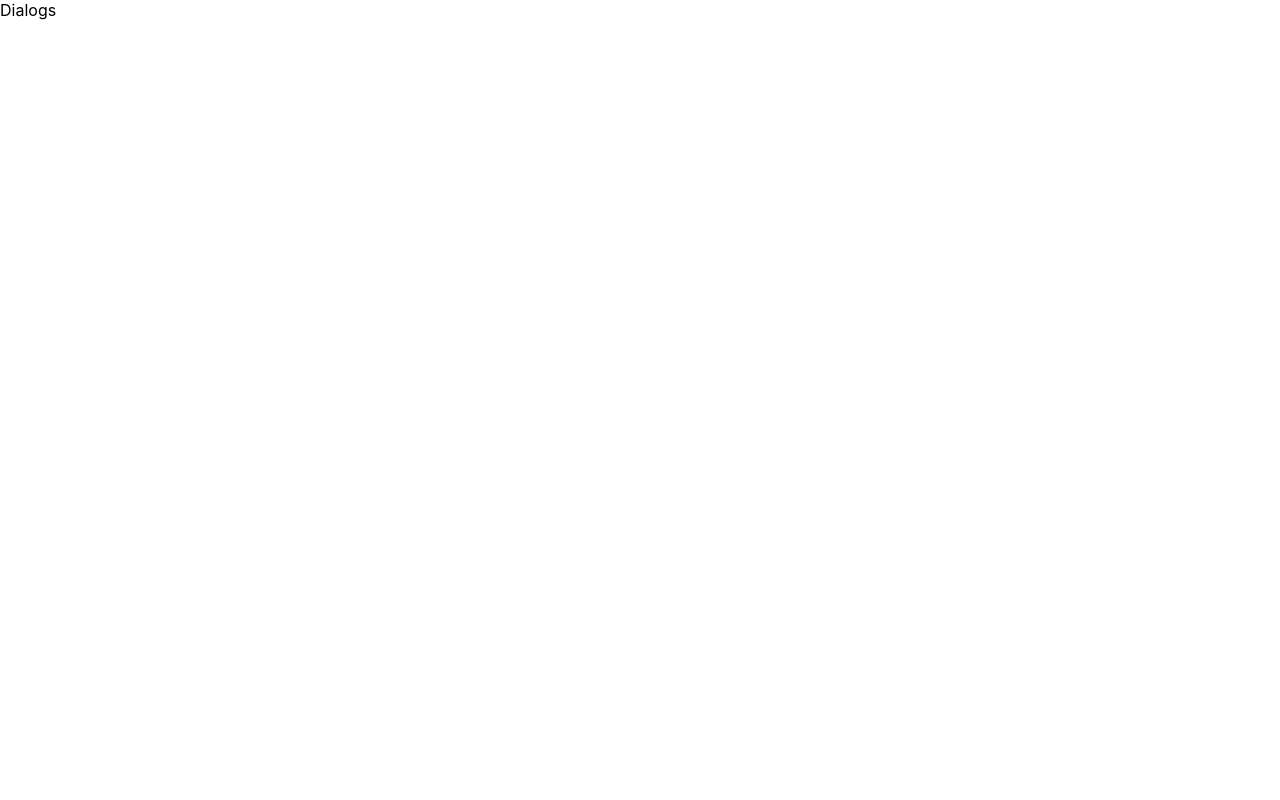
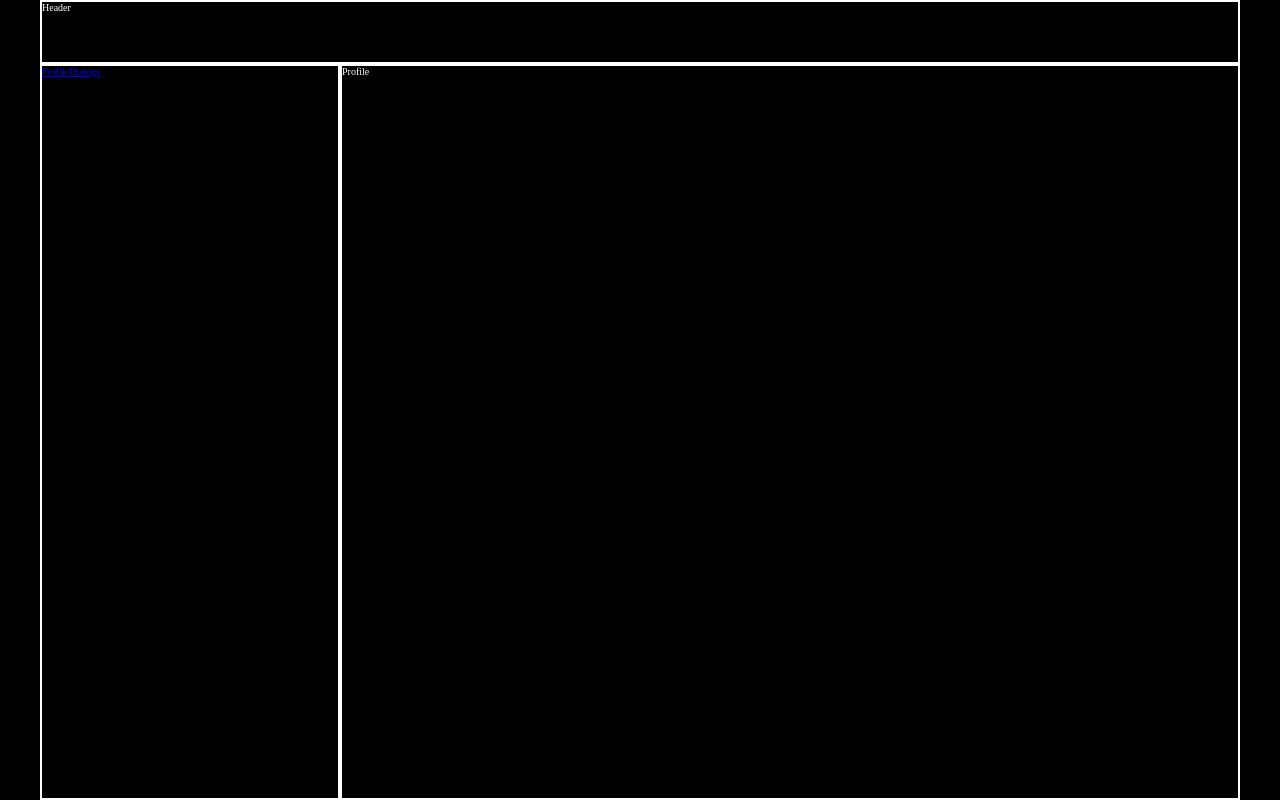
Before and after one commit to Leonid-Kosch/network2, a React (Create React App) app: page /Profile in a window 1280 px wide. Built offline with nearby package versions, Linux system fonts and the light colour scheme.

Commit message:
added CSS and Link routes

```diff
--- a/package.json
+++ b/package.json
@@ -8,6 +8,7 @@
     "@testing-library/user-event": "^13.5.0",
     "react": "^18.2.0",
     "react-dom": "^18.2.0",
+    "react-router-dom": "^6.8.0",
     "react-scripts": "5.0.1",
     "web-vitals": "^2.1.4"
   },
--- a/src/App.css
+++ b/src/App.css
@@ -1,38 +1,17 @@
-.App {
-  text-align: center;
+.app-wrapper{
+  display: grid;
+  grid-template-columns: 1fr 3fr;
+  grid-template-rows: 64px 1fr;
+  height: 100vh;
+  max-width: 1200px;
+  margin: 0 auto;
 }
-
-.App-logo {
-  height: 40vmin;
-  pointer-events: none;
+.header{
+  grid-column: 1/3;
 }
-
-@media (prefers-reduced-motion: no-preference) {
-  .App-logo {
-    animation: App-logo-spin infinite 20s linear;
-  }
+.nav{
+  grid-column: 1/2;
 }
-
-.App-header {
-  background-color: #282c34;
-  min-height: 100vh;
-  display: flex;
-  flex-direction: column;
-  align-items: center;
-  justify-content: center;
-  font-size: calc(10px + 2vmin);
-  color: white;
+.app-wrapper > div{
+  border: solid 2px var(--lightColor);
 }
-
-.App-link {
-  color: #61dafb;
-}
-
-@keyframes App-logo-spin {
-  from {
-    transform: rotate(0deg);
-  }
-  to {
-    transform: rotate(360deg);
-  }
-}
--- a/src/App.js
+++ b/src/App.js
@@ -3,13 +3,18 @@ import Dialogs from './components/Dialogs/Dialogs';
 import Header from './components/Header/Header';
 import Nav from './components/Nav/Nav';
 import Profile from './components/Profile/Profile';
+import { Routes, Route } from 'react-router-dom';
 
 function App() {
   return (
-    <Header />,
-    <Nav />,
-    <Profile />,
-    <Dialogs />
+    <div className='app-wrapper'>
+      <Header />
+      <Nav />
+      <Routes>
+        <Route path='/Profile' element={<Profile />} />
+        <Route path='/Dialogs' element={<Dialogs />} />
+      </Routes>
+    </div>
   );
 }
 
--- a/src/components/Header/Header.jsx
+++ b/src/components/Header/Header.jsx
@@ -2,7 +2,7 @@ import React from 'react';
 
 function Header () {
     return (
-        <div>
+        <div className='header'>
             Header
         </div>
     );
--- a/src/components/Nav/Nav.jsx
+++ b/src/components/Nav/Nav.jsx
@@ -1,9 +1,15 @@
 import React from 'react'
+import {Link} from 'react-router-dom';
 
 function Nav() {
     return (
-        <div>
-            Nav
+        <div className='nav'>
+            <Link to='/Profile'>
+                Profile
+            </Link>
+            <Link to='/Dialogs'>
+                Dialogs
+            </Link>
         </div>
     );
 }
--- a/src/index.css
+++ b/src/index.css
@@ -1,13 +1,12 @@
-body {
-  margin: 0;
-  font-family: -apple-system, BlinkMacSystemFont, 'Segoe UI', 'Roboto', 'Oxygen',
-    'Ubuntu', 'Cantarell', 'Fira Sans', 'Droid Sans', 'Helvetica Neue',
-    sans-serif;
-  -webkit-font-smoothing: antialiased;
-  -moz-osx-font-smoothing: grayscale;
+*{
+  box-sizing: border-box;
 }
 
-code {
-  font-family: source-code-pro, Menlo, Monaco, Consolas, 'Courier New',
-    monospace;
+body{
+  margin: 0;
+  font-size: 10px;
+  --darkColor: black;
+  --lightColor: white;
+  background-color: var(--darkColor);
+  color: var(--lightColor);
 }
--- a/src/index.js
+++ b/src/index.js
@@ -3,11 +3,14 @@ import ReactDOM from 'react-dom/client';
 import './index.css';
 import App from './App';
 import reportWebVitals from './reportWebVitals';
+import { BrowserRouter } from 'react-router-dom';
 
 const root = ReactDOM.createRoot(document.getElementById('root'));
 root.render(
   <React.StrictMode>
-    <App />
+    <BrowserRouter>
+      <App />
+    </BrowserRouter>
   </React.StrictMode>
 );
 
```
Also changed, not shown: 1 other file (tests, documents, lock files or other folders).
